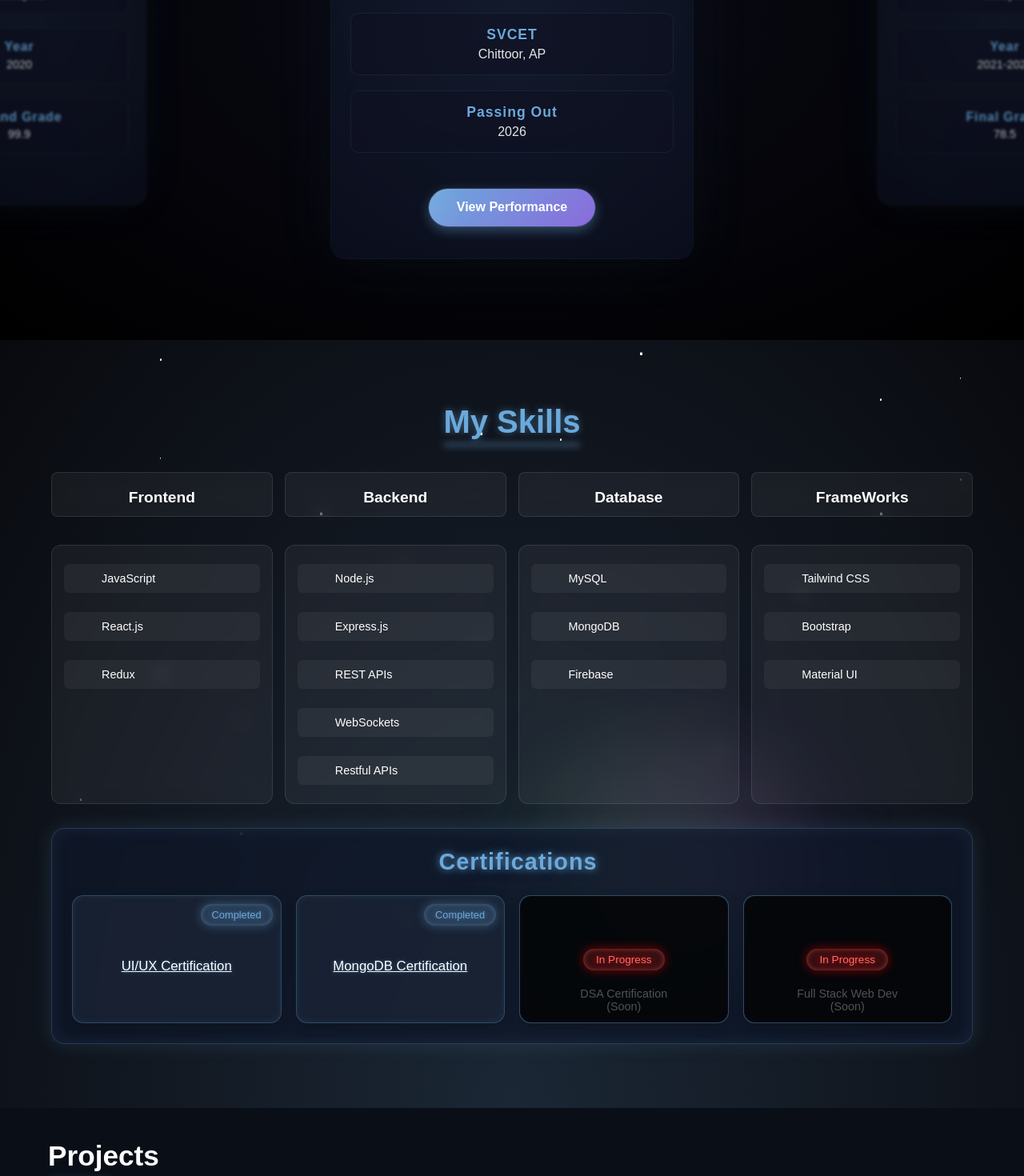
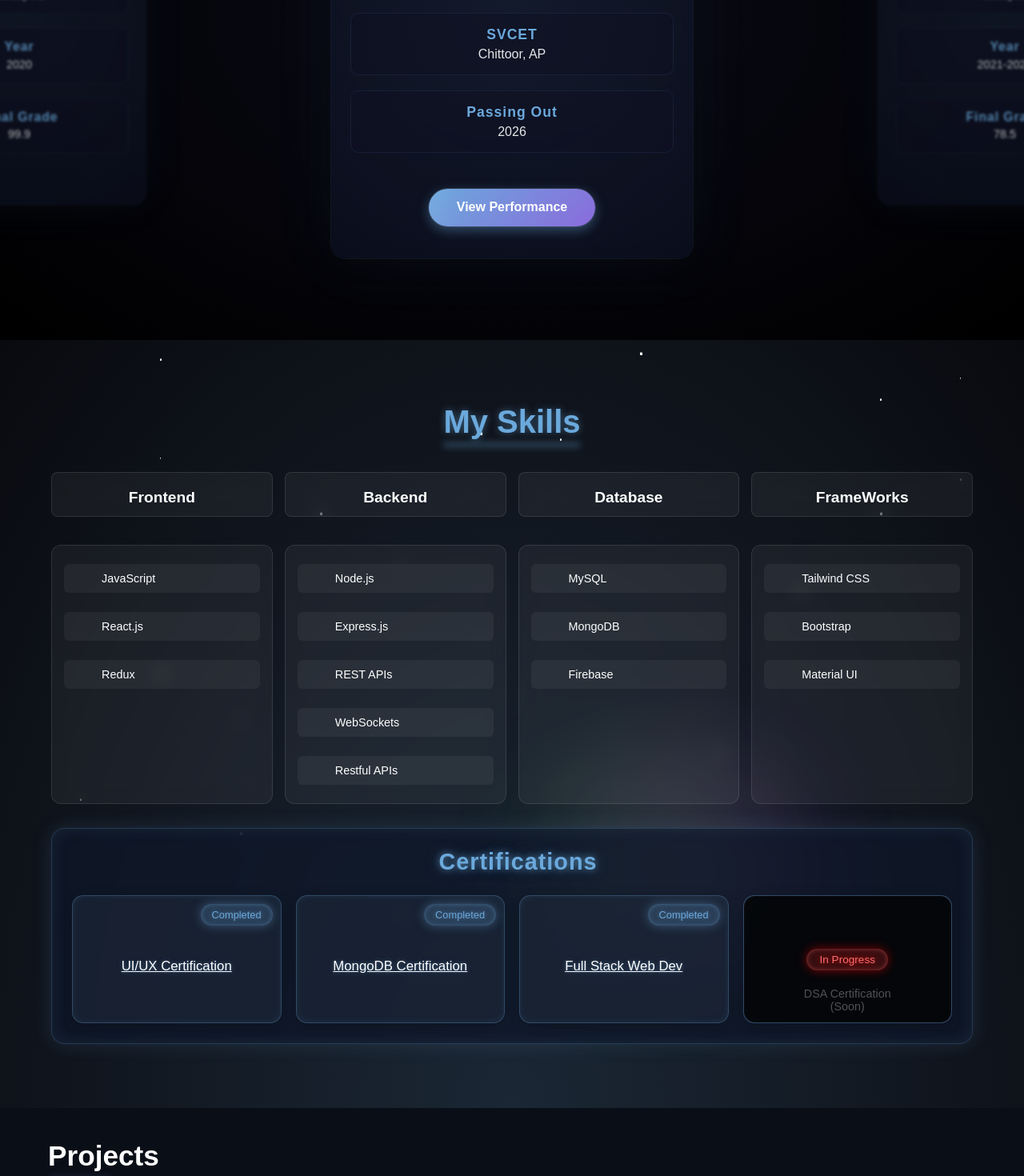
Before and after one commit to Raj72620/My-Portfolio, a React (Vite) app in the folder frontend/: page /home#home in a window 1280 px wide. Shown: the part 1300-2770 px from the top of the page at 80% size. Built offline with nearby package versions, Linux system fonts and the light colour scheme; a web font is replaced by a local one.

Commit message:
addede certificate

```diff
--- a/frontend/src/components/About.tsx
+++ b/frontend/src/components/About.tsx
@@ -1,7 +1,6 @@
 import { FC, useRef, useEffect, useState } from 'react';
 import styles from '../styles/About.module.css';
 import svcetLogo from '../assets/svcet.jpg';
-import booksImage from '../assets/books.jpg';
 import PerformanceModal from './PerformanceModal';
 
 const About: FC = () => {
@@ -103,7 +102,7 @@ const About: FC = () => {
             </div>
 
             <div className={styles.infoItem}>
-              <h3>Grand Grade</h3>
+              <h3>Final Grade</h3>
               <p>99.9</p>
             </div>
           </div>
--- a/frontend/src/components/Skills.tsx
+++ b/frontend/src/components/Skills.tsx
@@ -89,14 +89,14 @@ const Skills: FC = () => {
       id: 'mongodb-certificate',
       available: true
     },
+      {
+      title: 'Full Stack Web Dev',
+      id: 'fullstack-certificate',
+      available: true
+    },
     {
       title: 'DSA Certification',
       id: 'dsa-certificate',
-      available: false
-    },
-    {
-      title: 'Full Stack Web Dev',
-      id: 'fullstack-certificate',
       available: false
     }
   ];
```
